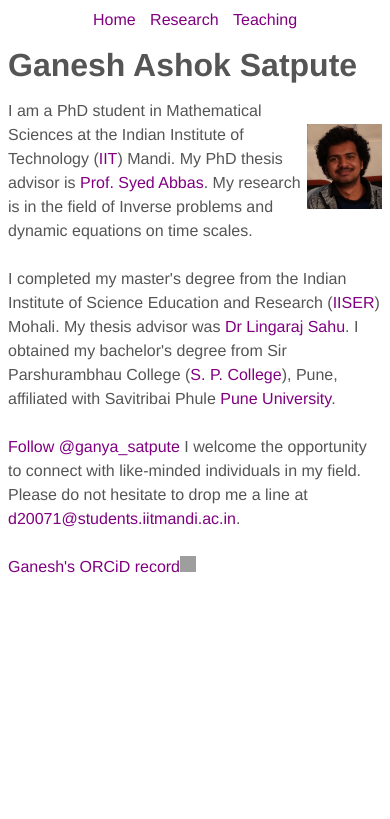
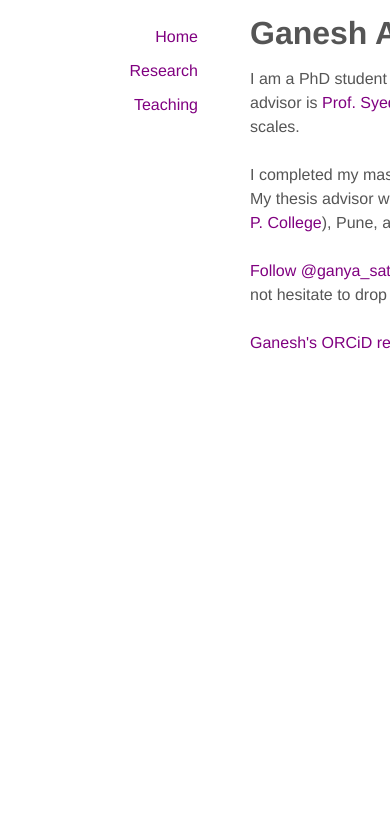
Before and after one commit to ganeshasatpute/ganeshasatpute.github.io, a PHP site: page / in a window 390 px wide; the page is wider, and only the part inside the window is pictured. Shown: the top 819 px of that part. Before the commit the page ends 573 px from the top of that part, so only its background shows below. Run offline with PHP 8.4, Linux system fonts and the light colour scheme; some libraries are stand-ins or nearby versions; grey boxes are pictures that could not be loaded.

Commit message:
Update style.css

```diff
--- a/style.css
+++ b/style.css
@@ -64,40 +64,7 @@ font-weight: normal;
 /* Define class for media queries */
 @media only screen and (max-width: 1200px) {
 /* Define styles for medium screens */
-.container {
-width: 100%;
-padding: 0 20px;
-}
-}
-
-@media only screen and (max-width: 992px) {
-/* Define styles for tablet screens */
-.container {
-width: 100%;
-padding: 0 20px;
-}
-}
-
-@media only screen and (max-width: 600px) {
-/* Define styles for small screens */
-.container {
-width: 100%;
-padding: 0 20px;
-}
-}
-
-@media only screen and (max-width: 480px) {
-/* Define styles for mobile screens */
-.container {
-width: 100%;
-padding: 0 20px;
-}
-}
-
-/* Define class for media queries Responsive for larger screen
-
-@media only screen and (min-width: 768px) {
-  div#navigation {
+div#navigation {
     float: left;
     position: fixed;
     top: 15px;
@@ -118,4 +85,41 @@ padding: 0 20px;
   }
 }
 
-*/
+@media only screen and (max-width: 992px) {
+/* Define styles for tablet screens */
+div#navigation {
+    float: left;
+    position: fixed;
+    top: 15px;
+    width: 170px;
+    padding: 0 20px;
+  }
+
+  div#navigation > a {
+    display: block;
+    text-align: right;
+    margin: 10px 0;
+  }
+
+  div#content {
+    margin: 20px 0 0 206px;
+    padding: 0 36px;
+    width: 1000px;
+  }
+}
+
+@media only screen and (max-width: 768px {
+/* Define styles for small screens */
+div#content {
+width: 100%;
+padding: 0 20px;
+}
+}
+
+@media only screen and (max-width: 480px) {
+/* Define styles for mobile screens */
+div#content {
+width: 100%;
+padding: 0 20px;
+}
+}
```
